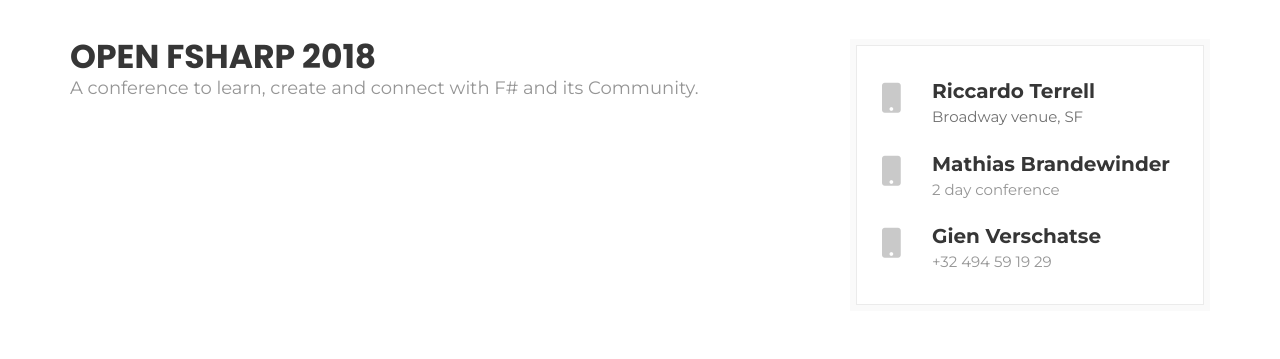
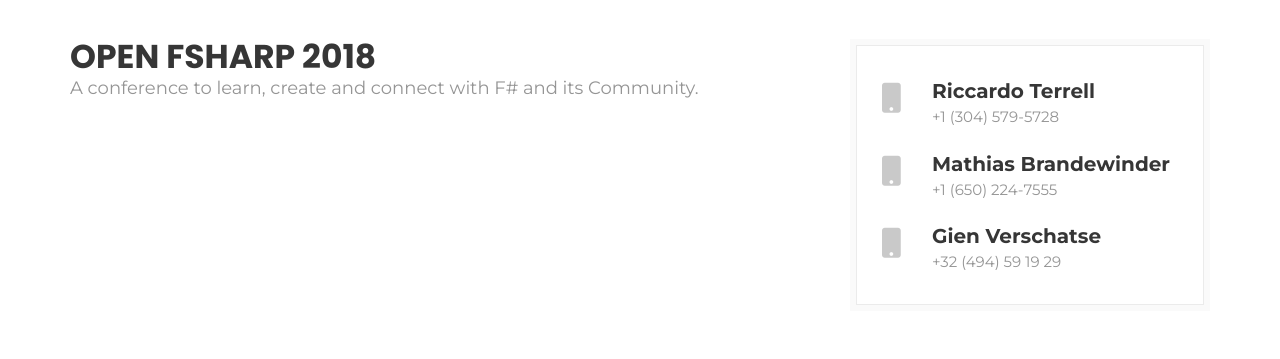
Before and after one commit to open-fsharp/open-fsharp.github.io, a Jekyll site: the page built from speakers.html, in a window 1280 px wide and 1246 px high. Shown: the part 393-752 px from the top of the window. Built offline with Jekyll 4.4.1, drawn with Linux system fonts in a browser that asks for light colours; nearby versions of some CDN libraries; comment, search, counter and statistics services are not loaded.

Commit message:
init speakers information page

```diff
--- a/speakers.html
+++ b/speakers.html
@@ -31,7 +31,7 @@
 			<div class="col-md-8">
 				<div class="conference-main">
 					<div class="section-head">
-						<h2 class="header-title">open fsharp 2018</h2>
+						<h2 class="header-title">Open FSharp 2018</h2>
 						<p class="header-desc">A conference to learn, create and connect with F# and its Community.</p>
 					</div>
 
@@ -47,21 +47,21 @@
 								<span class="c-info-icon"><i class="fa fa-mobile"></i></span>
 								<span class="c-info-content">
 									<strong>Riccardo Terrell</strong>
-									<span class="i-text"><a href="#" target="_blank">Broadway venue, SF</a></span>
+									<span class="i-text">+1 (304) 579-5728</span>
 								</span>
 							</li>
 							<li>
 								<span class="c-info-icon"><i class="fa fa-mobile"></i></span>
 								<span class="c-info-content">
 									<strong>Mathias Brandewinder</strong>
-									<span class="i-text">2 day conference</span>
+									<span class="i-text">+1 (650) 224-7555</span>
 								</span>
 							</li>
 							<li>
 								<span class="c-info-icon"><i class="fa fa-mobile"></i></span>
 								<span class="c-info-content">
 									<strong>Gien Verschatse</strong>
-									<span class="i-text">+32 494 59 19 29</span>
+									<span class="i-text">+32 (494) 59 19 29</span>
 								</span>
 							</li>
 						</ul>
```
Also changed, not shown: other parts of speakers.html (+1 -1 lines).
